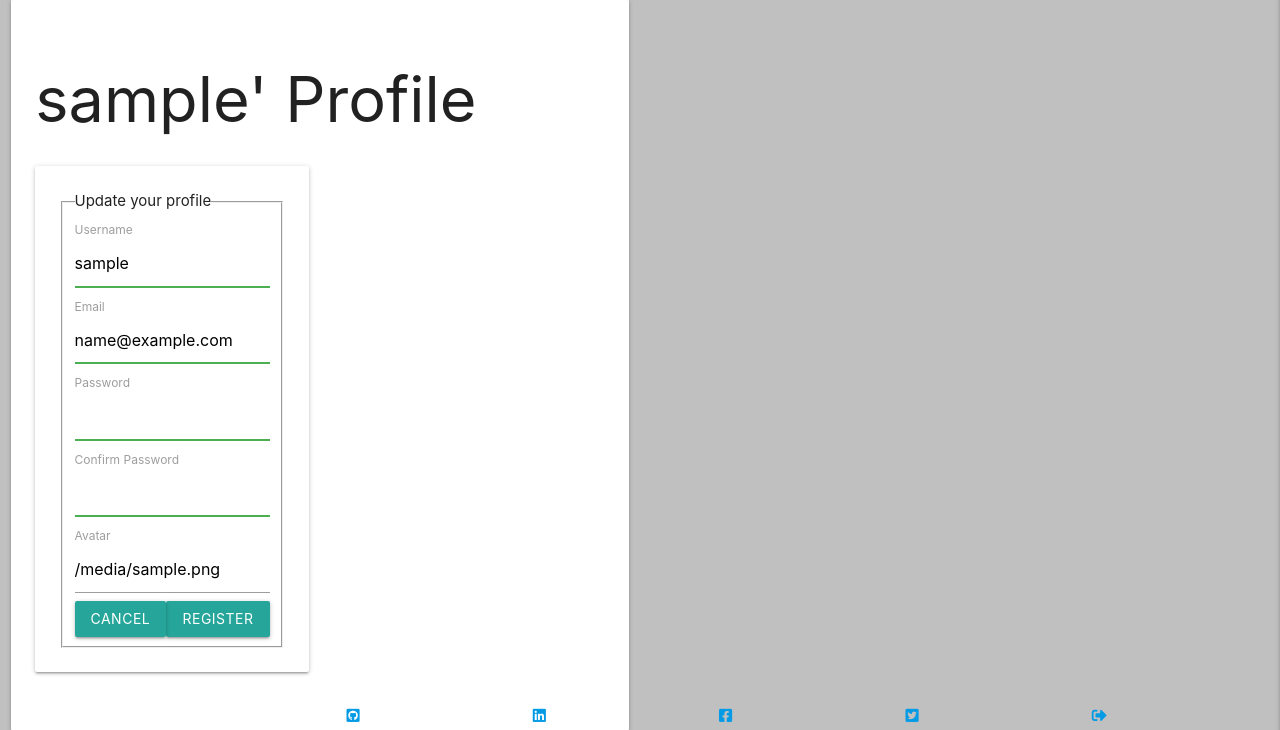
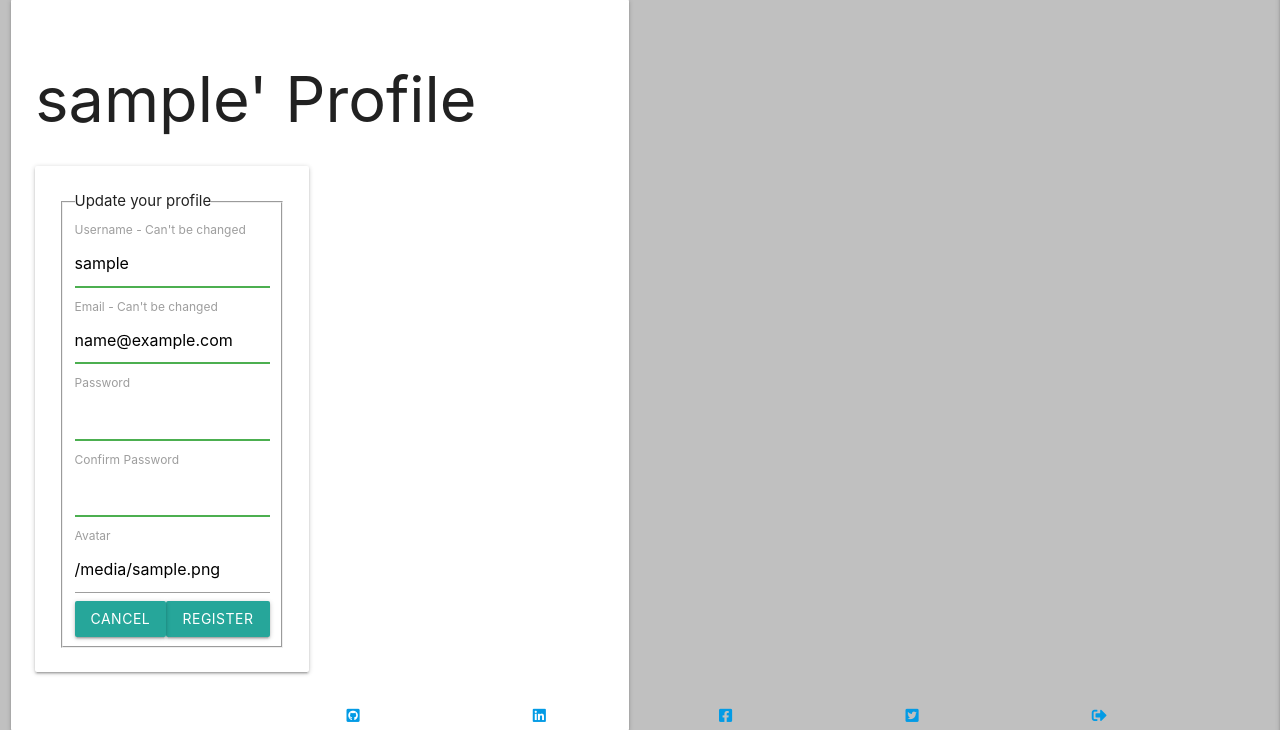
Before and after one commit to CristianBuca/MS3_TopShelf, a Flask app: page /profile/1 in a window 1280 px wide. Shown: the part 73-803 px from the top of the page. Run offline with Flask 2, Linux system fonts and the light colour scheme; the visitor is signed in with stand-in values (Sample User, id 1); a database or web service that is not in the repository returns one stand-in record (values such as "Sample title"); some libraries are stand-ins or nearby versions.

Commit message:
Change(profile): input labels

```diff
--- a/templates/profile.html
+++ b/templates/profile.html
@@ -15,7 +15,7 @@
 
                             <!-- Username input field-->
                             <div>
-                                {{ form.username.label }}
+                                <label for="username">Username - Can't be changed</label>
 
                                 {% if form.username.errors %}
                                     {{ form.username(class="invalid") }}
@@ -31,7 +31,7 @@
 
                             <!-- Email input field -->
                             <div>
-                                {{ form.email.label }}
+                                <label for="email">Email - Can't be changed</label>
 
                                 {% if form.email.errors %}
                                     {{ form.email(class="invalid") }}
```
